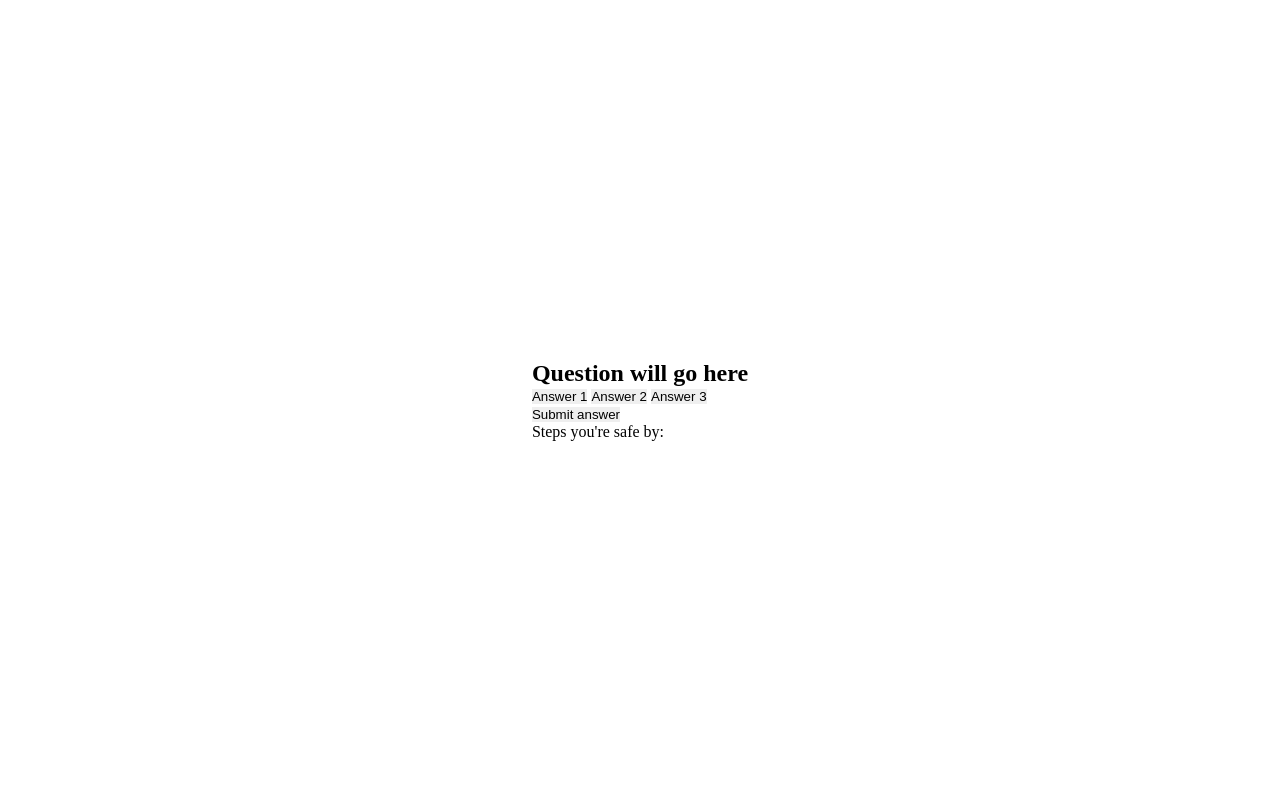
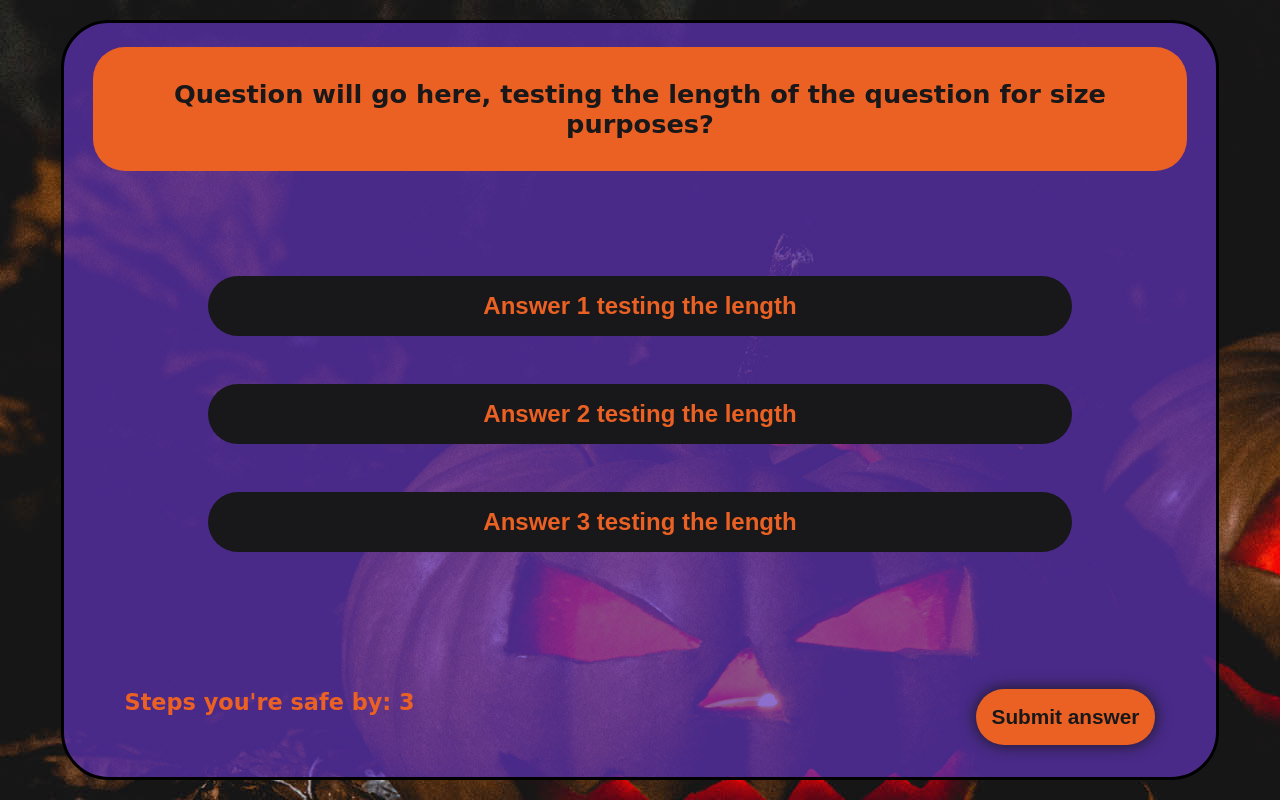
Before and after one commit to Renaldas0/Hackolanterns-Halloween-Game, a plain HTML site: page pages/question-modal.html in a window 1280 px wide. Drawn offline with Linux system fonts and the light colour scheme; a web font is replaced by a local one.

Commit message:
complete modal page layout ans stylin

```diff
--- /dev/null
+++ b/assets/css/modal.css
@@ -0,0 +1,147 @@
+@import url('https://fonts.googleapis.com/css2?family=Borel&family=Playpen+Sans:wght@400;600;800&family=Poppins:wght@400;500&family=Roboto&family=Ubuntu:wght@400;500;700&display=swap');
+
+* {
+    padding: 0;
+    margin: 0;
+    box-sizing: border-box;
+    border: none;
+    list-style: none;
+    text-decoration: none;
+}
+
+body {
+    font-family: 'Playpen Sans', cursive;
+}
+
+:root {
+    --main-purple: #5e32ba;
+    --main-orange: #eb6123;
+    --main-black: #18181a;
+    --main-green: #96c457;
+    --deep-blue: #1c2a35;
+    --secondary-blue: #006b75;
+    --light-blue: #00cbdc;
+}
+
+.background {
+    height: 100vh;
+    display: flex;
+    justify-content: center;
+    align-items: center;
+    background: url('../images/questions-bg.jpg');
+}
+
+.question-container {
+    margin: .5rem;
+    min-width: 70%;
+    height: 95vh;
+    display: flex;
+    flex-direction: column;
+    align-items: center;
+    justify-content: space-between;
+    border: 0.2rem solid;
+    background: rgba(94, 50, 186, 0.7);
+    border-radius: 3rem;
+}
+
+.question-box {
+    max-width: 95%;
+    margin-top: 1.5rem;
+    background: var(--main-orange);
+    padding: 2rem;
+    border-radius: 2rem;
+    color: var(--main-black);
+}
+
+.question-box h2 {
+    font-size: 1.6rem;
+    text-align: center;
+}
+
+.answer-box {
+    height: 75%;
+    width: 75%;
+    display: flex;
+    flex-direction: column;
+    justify-content: center;
+    gap: 3rem;
+}
+
+.answer-box button {
+    border-radius: 2rem;
+    font-size: 1.5rem;
+    font-weight: 600;
+    padding: 1rem 2rem;
+    background: var(--main-black);
+    color: var(--main-orange);
+    transition: .5s ease;
+}
+
+.answer-box button:hover {
+    scale: 1.05;
+    box-shadow: 0 0 1rem var(--main-orange);
+}
+
+.submit-box {
+    width: 95%;
+    display: flex;
+    justify-content: space-between;
+    padding: 2rem;
+}
+
+.submit-box p {
+    color: var(--main-orange);
+    font-size: 1.4rem;
+    font-weight: 600;
+}
+
+.submit-box .submit-btn {
+    background: var(--main-orange);
+    color: var(--main-black);
+    padding: 1rem;
+    border-radius: 2rem;
+    font-size: 1.3rem;
+    font-weight: 600;
+    box-shadow: 0 0 1rem var(--main-black);
+    transition: .5s ease;
+}
+
+.submit-box .submit-btn:hover {
+    box-shadow: none;
+}
+
+@media screen and (max-width:640px) {
+    .submit-box {
+        display: flex;
+        flex-direction: column;
+        gap: 2rem;
+    }
+
+    .answer-box {
+        margin-top: 1rem;
+    }
+
+    .submit-box p {
+        text-align: center;
+    }
+}
+
+@media screen and (max-width:380px) {
+    .question-box {
+        margin-top: .5rem;
+        padding: .2;
+    }
+
+    .question-box h2 {
+        font-size: 1.2rem;
+    }
+
+    .answer-box button {
+        font-size: 1.2rem;
+        padding: 0.5rem 1rem;
+    }
+
+    .submit-box p {
+        font-size: 1.2rem;
+    }
+}
--- a/css/modal.css
+++ /dev/null
@@ -1,35 +0,0 @@
-* {
-    padding: 0;
-    margin: 0;
-    box-sizing: border-box;
-    border: none;
-    list-style: none;
-    text-decoration: none;
-}
-
-:root {
-    --main-purple: #5e32ba;
-    --main-orange: #eb6123;
-    --main-black: #18181a;
-    --main-green: #96c457;
-    --deep-blue: #1c2a35;
-    --secondary-blue: #006b75;
-    --light-blue: #00cbdc;
-}
-
-.background {
-    height: 100vh;
-    display: flex;
-    justify-content: center;
-    align-items: center;
-}
-
-.question-container {
-    width: 80%;
-    height: 40%;
-    display: flex;
-    flex-direction: column;
-    align-items: center;
-    justify-content: space-between;
-    border: 0.2rem solid;
-}
--- a/pages/question-modal.html
+++ b/pages/question-modal.html
@@ -3,31 +3,29 @@
 <head>
     <meta charset="UTF-8">
     <meta name="viewport" content="width=device-width, initial-scale=1.0">
-    <link rel="stylesheet" href="../css/modal.css">
+    <link rel="stylesheet" href="../assets/css/modal.css">
     <title>Document</title>
 </head>
 <body>
     <div class="background">
-        <div id="quiz-container">
-
+        <div class="question-container">
             <!--Area that displays the question-->
-            <div id="question-box">
-                <h2 id="question">Question will go here</h2>
+            <div class="question-box">
+                <h2 id="question">Question will go here, testing the length of the question for size purposes?</h2>
             </div>
 
             <!--Answer Buttons-->
-            <div id="answer-box">
-                <button class="answer-btn">Answer 1</button>
-                <button class="answer-btn">Answer 2</button>
-                <button class="answer-btn">Answer 3</button>
+            <div class="answer-box">
+                <button class="answer-btn">Answer 1 testing the length</button>
+                <button class="answer-btn">Answer 2 testing the length</button>
+                <button class="answer-btn">Answer 3 testing the length</button>
             </div>
 
-            <div id="submit-box">
-                <button class="btn" id="submit">Submit answer</button>
-            </div>
-
-            <div class="score-box">
-                <p id="score">Steps you're safe by:</p>
+            <div class="submit-box">
+                <p id="score">Steps you're safe by: 3</p>
+                <button class="submit-btn" id="submit">
+                    Submit answer
+                </button>
             </div>
         </div>
     </div>
```
Also changed, not shown: index.html (+1 -1 lines), assets/css/style.css (added), assets/images/cat.png (renamed from images/cat.png), assets/images/ghost-1.png (renamed from images/ghost-1.png), assets/images/ghost-2.png (renamed from images/ghost-2.png), assets/images/ghost-3.png (renamed from images/ghost-3.png), assets/images/ghost-4.png (renamed from images/ghost-4.png), assets/images/ghost-5.png (renamed from images/ghost-5.png), assets/images/ghost-6.png (renamed from images/ghost-6.png), assets/images/lose-bg.jpg (renamed from images/lose-bg.jpg), assets/images/questions-bg.jpg (renamed from images/questions-bg.jpg), assets/js/questions.js (renamed from js/questions.js), assets/js/script.js (added).
